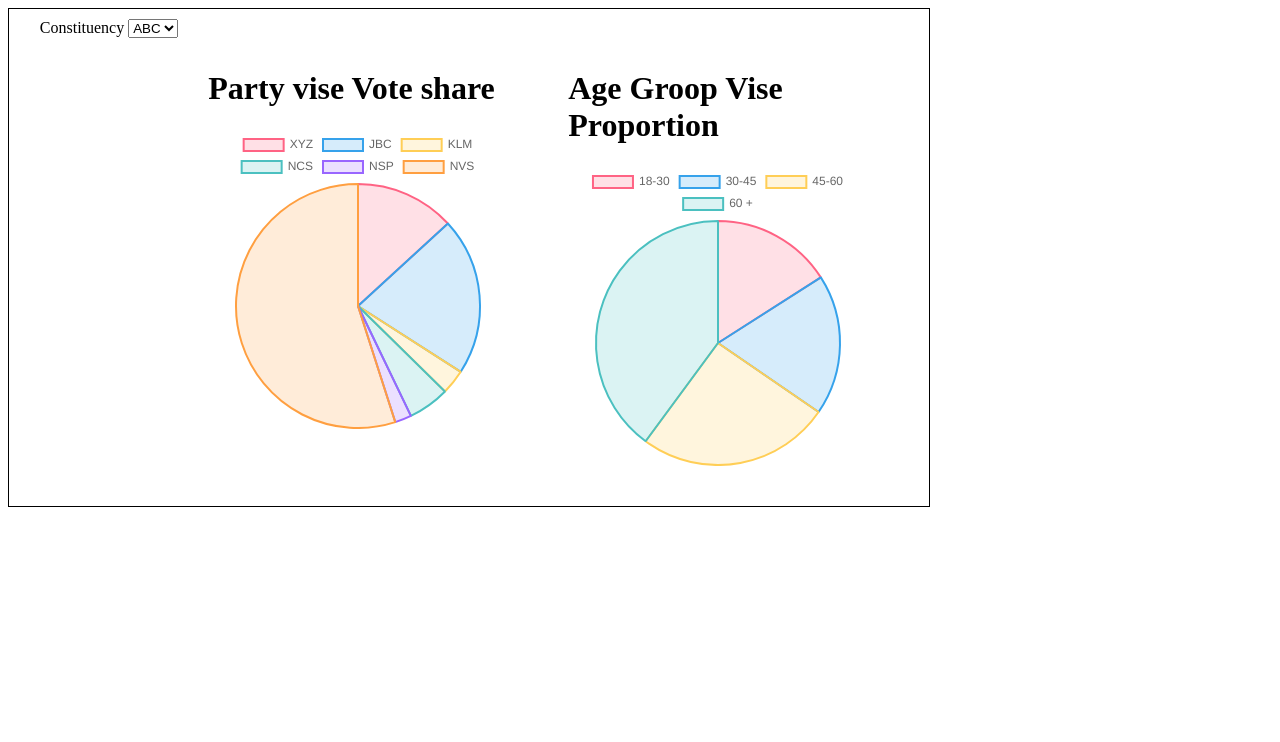
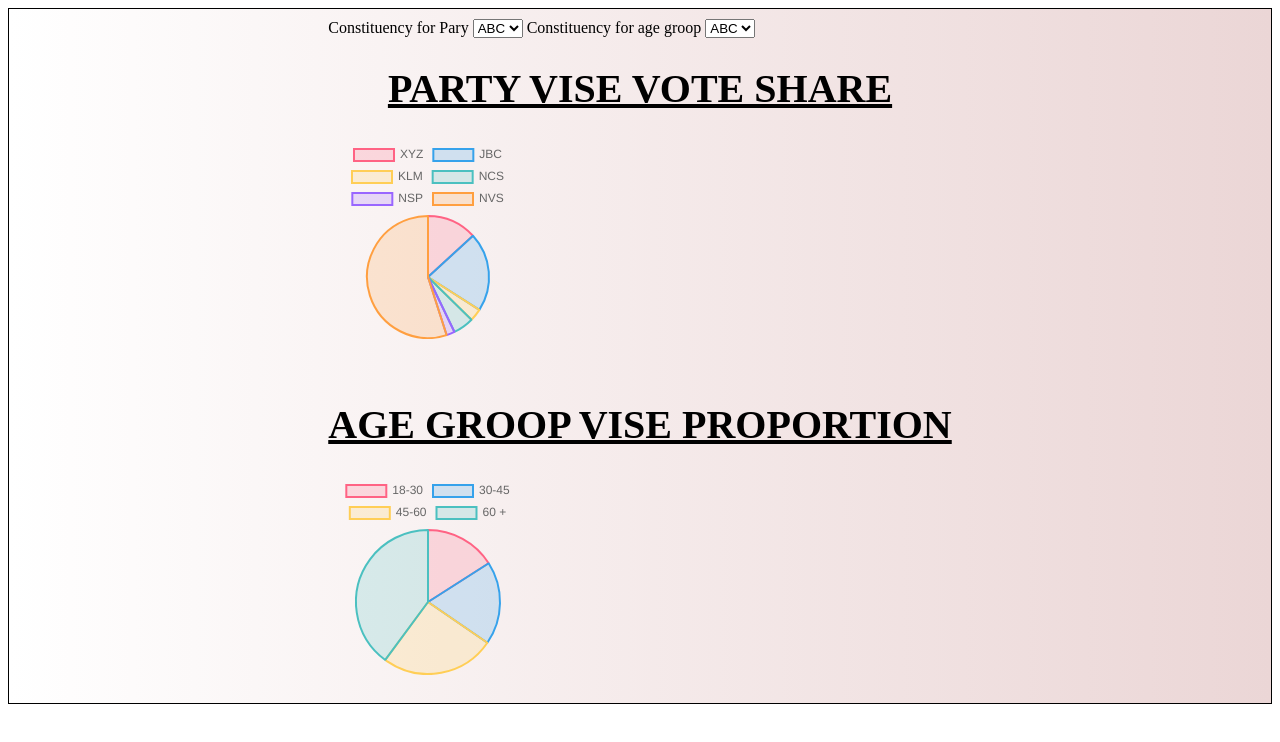
Before and after one commit to Swapnil-Bankar-au28/mindbrick, a plain HTML site: page index.html in a window 1280 px wide. Drawn offline with nearby package versions, Linux system fonts and the light colour scheme.

Commit message:
adding age groop

```diff
--- a/index.html
+++ b/index.html
@@ -14,7 +14,7 @@
     </head>
     <body>
         <div class="container">
-        <div  class="selectBox"><label>Constituency </label>
+        <div  class="selectBox"><label>Constituency for Pary  </label>
         <select  id ='ABC'>
             <option value ='12, 19, 3, 5, 2, 3'>ABC</option>
             <option value ='12, 80, 3, 5, 2, 3'>DEF</option>
@@ -23,14 +23,25 @@
 
 
         </select>
-    </div>
 
+            <div  class="selectBox"><label>Constituency  for age groop </label>
+            <select  id ='ABC2'>
+                <option value ='30,40,52,75'>ABC</option>
+                <option value ='31,37,49,71'>DEF</option>
+                <option value ='34,39,48,71'>GHI</option>
+                <option value ='33,41,51,25'>JKL</option>
+
+
+            </select>
+
+        </div>
         <div class="chartBox" >
             <h1> Party vise Vote share </h1>
         <canvas id="myChart" ></canvas>
 
 
         </div>
+        <br>
         <div class="chartBox" >
             <h1> Age Groop Vise Proportion </h1>
         <canvas id="myChart1" ></canvas>
@@ -124,14 +135,25 @@
 
             // console.log(ABC.value.split(' '))
             const label = ABC.options[ABC.selectedIndex].text;
+
             myChart.data.datasets[0].label = label;
-            myChart1.data.datasets[0].label = label;
+
             // ABC.value.split(',');
             myChart.data.datasets[0].data =  ABC.value.split(',');
-            myChart1.data.datasets[0].data =  ABC.value.split(',');
+
             myChart.update();
+
+        }
+        const ABC2 =document.getElementById('ABC2')
+        ABC2.addEventListener('change', ABC2Trackr)
+        function ABC2Trackr (){
+            const label1 = ABC2.options[ABC2.selectedIndex].text;
+            myChart1.data.datasets[0].label1 = label1;
+            myChart1.data.datasets[0].data =  ABC2.value.split(',');
             myChart1.update();
+
         }
+
         </script>
 
         <script src="" async defer></script>
--- a/style.css
+++ b/style.css
@@ -1,19 +1,35 @@
 .chartBox{
-    width:300px;
-    padding:20px;
+    width:200px;
+    padding:10px;
     margin:10px;
+
+}
+h1{
+    text-align:center;
+    text-transform:uppercase;
+    font-size:40px;
+    text-decoration-line: underline;
+    -moz-text-decoration-line: underline;
 }
 .container{
-    width: 900px;
+    width: 800x;
     height: auto;
     padding: 10px;
     border: 1px solid;
     display: flex;
     justify-content:center;
-    /* align-items:center; */
-    float:center;
+    background-image:linear-gradient(to right, rgba(235, 214, 214, 0), rgba(235,214,214,1));
+    /* align-items:center;
+    float:center; */
+
 }
 /* .selectBox{
     position: relative;
 
 } */
+div{
+    display:inline;
+
+
+
+}
```
Also changed, not shown: 1 other file.
